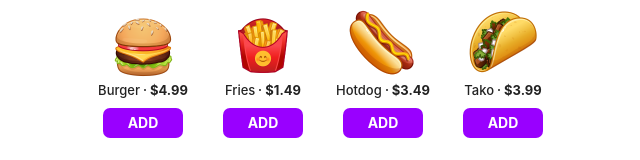
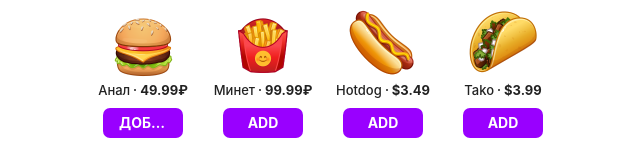
Before and after one commit to NEVERMORE102/dsfdsfsdfsdfsdf, a plain HTML site: page index.html in a window 1280 px wide. Shown: the top 160 px of the page, 317-957 px from the left. Drawn offline with Linux system fonts and the light colour scheme; no server answers.

Commit message:
fsdfsdfsd`1

```diff
--- a/index.html
+++ b/index.html
@@ -31,15 +31,15 @@
       </picture>
     </div>
     <div class="cafe-item-label">
-      <span class="cafe-item-title">Burger</span>
-      <span class="cafe-item-price">$4.99</span>
+      <span class="cafe-item-title">Анал</span>
+      <span class="cafe-item-price">49.99₽</span>
     </div>
     <div class="cafe-item-buttons">
       <button class="cafe-item-decr-button js-item-decr-btn button-item ripple-handler">
         <span class="ripple-mask"><span class="ripple"></span></span>
       </button>
       <button class="cafe-item-incr-button js-item-incr-btn button-item ripple-handler">
-        <span class="button-item-label">Add</span>
+        <span class="button-item-label">Добавить</span>
         <span class="ripple-mask"><span class="ripple"></span></span>
       </button>
     </div>
@@ -52,8 +52,8 @@
       </picture>
     </div>
     <div class="cafe-item-label">
-      <span class="cafe-item-title">Fries</span>
-      <span class="cafe-item-price">$1.49</span>
+      <span class="cafe-item-title">Минет</span>
+      <span class="cafe-item-price">99.99₽</span>
     </div>
     <div class="cafe-item-buttons">
       <button class="cafe-item-decr-button js-item-decr-btn button-item ripple-handler">
```
